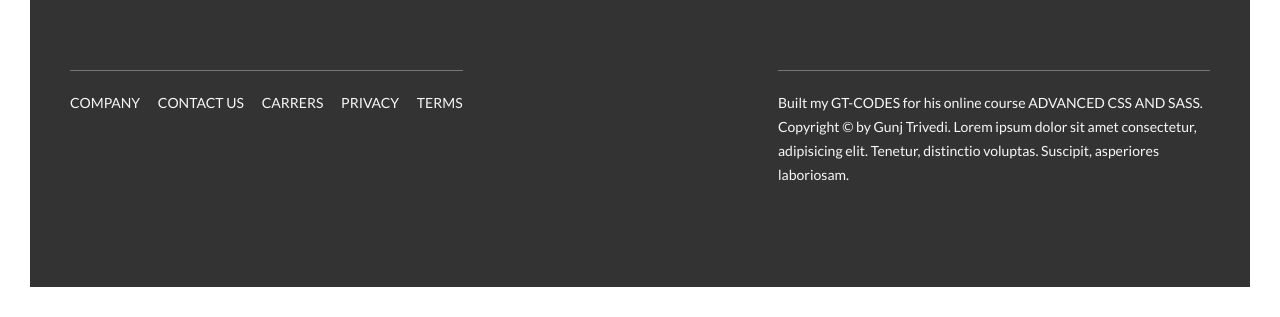
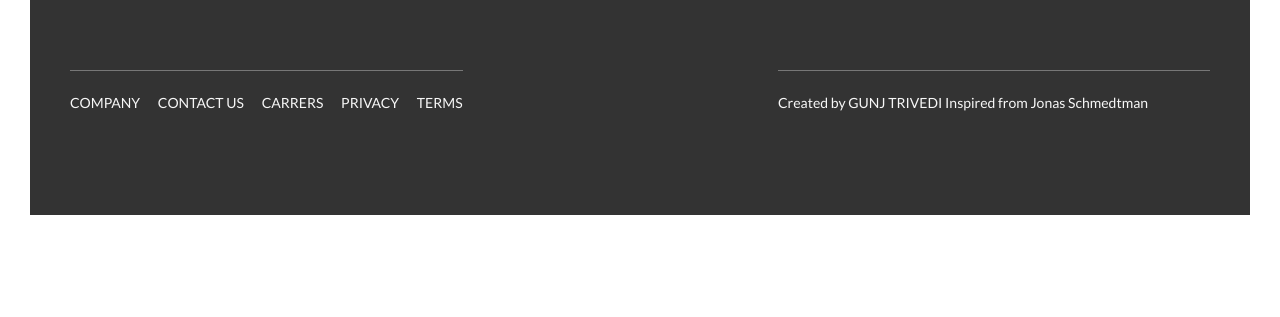
Before and after one commit to Gunj-T/natours-sass-project, a website: page index.html in a window 1280 px wide. Shown: the part 5810-6127 px from the top of the page. After the commit the page ends 6055 px from the top, so only its background shows below. Drawn offline with Linux system fonts and the light colour scheme.

Commit message:
Update index.html

```diff
--- a/index.html
+++ b/index.html
@@ -457,11 +457,7 @@
             </div>
             <div class="col-1-of-2">
                 <p class="footer__copyright">
-                    Built my <a href="#" class="footer__link">GT-Codes</a> for his online course
-                    <a href="#" class="footer__link">Advanced CSS and SASS</a>. Copyright &copy; by Gunj Trivedi. Lorem
-                    ipsum dolor sit amet consectetur, adipisicing elit. Tenetur, distinctio voluptas. Suscipit,
-                    asperiores
-                    laboriosam.
+                    Created by <a href="#" class="footer__link">Gunj Trivedi</a> Inspired from Jonas Schmedtman
 
                 </p>
             </div>
```
